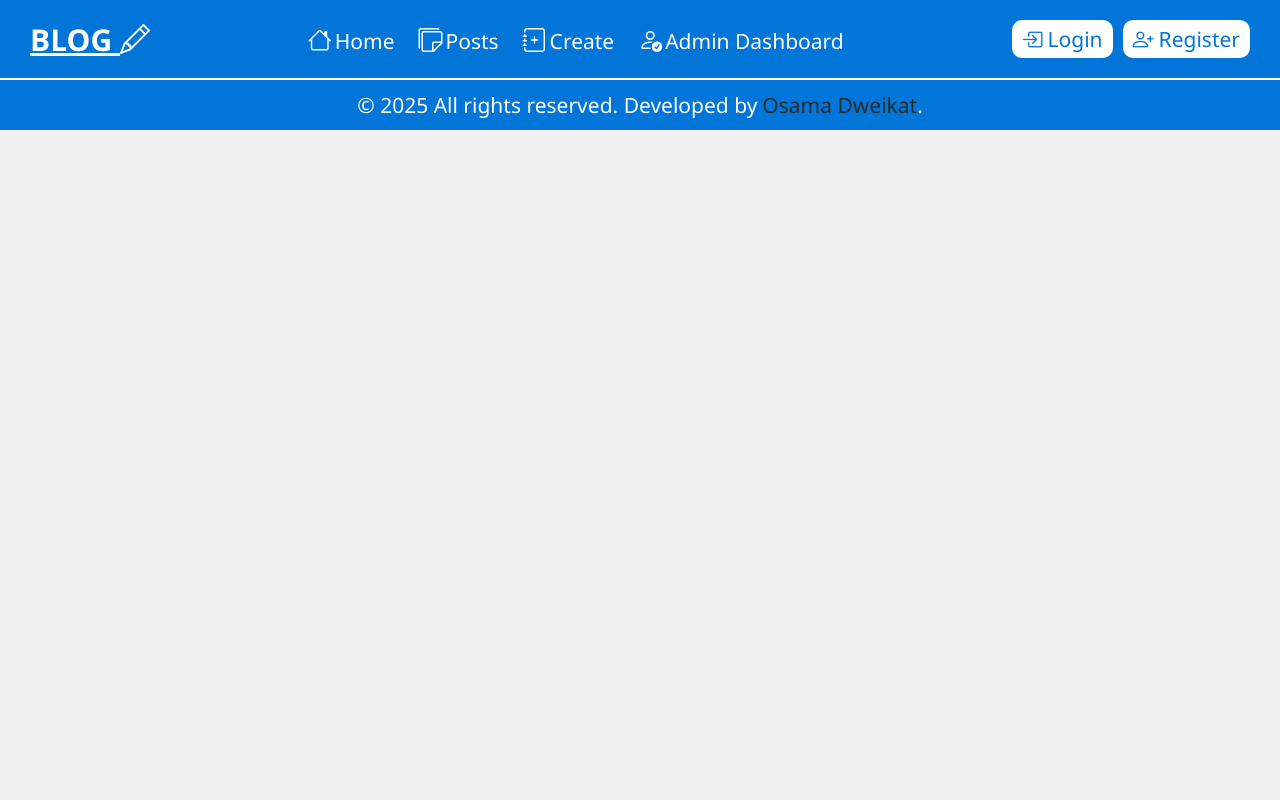
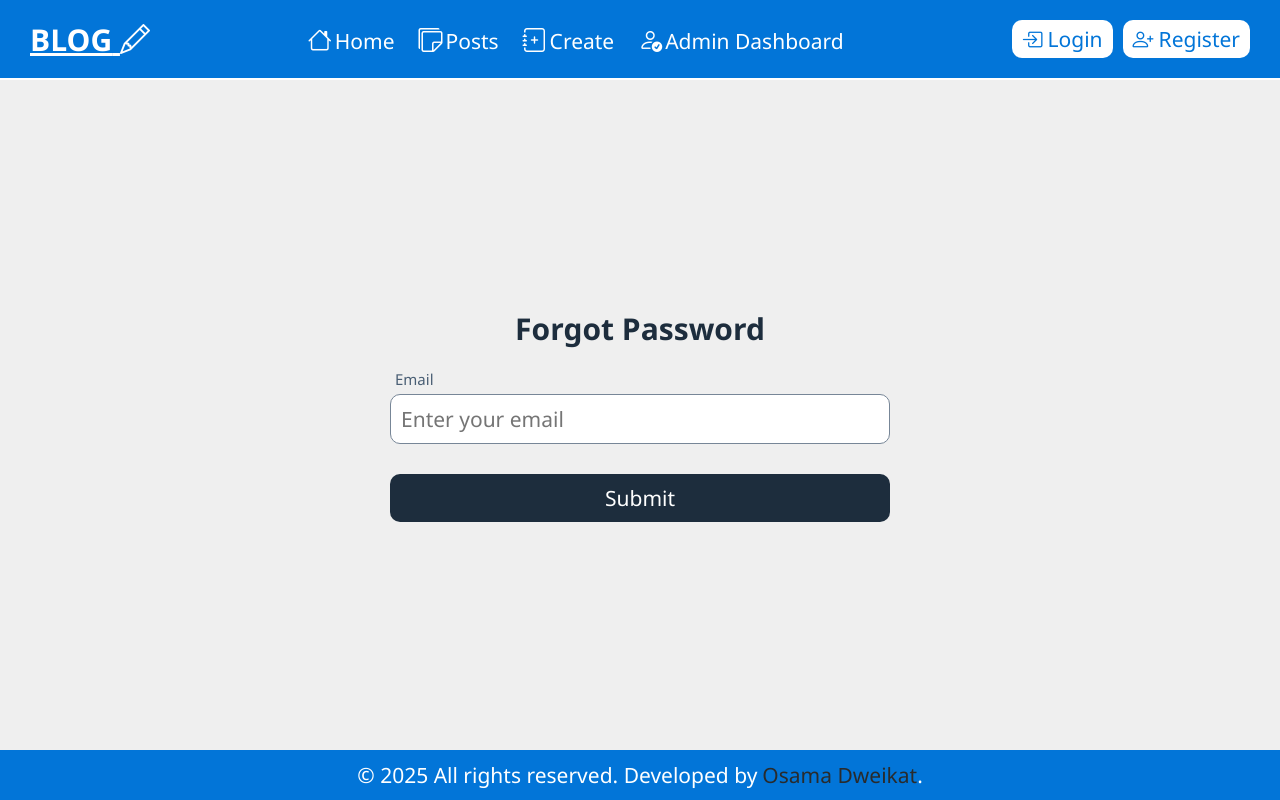
Before and after one commit to osamadweikat/Blog, a React (Create React App) app in the folder frontend/: page /forgot-password in a window 1280 px wide. Built offline with nearby package versions, Linux system fonts and the light colour scheme.

Commit message:
feat: add ForgotPassword component with form UI and basic validation

```diff
--- a/frontend/src/App.js
+++ b/frontend/src/App.js
@@ -15,6 +15,7 @@ import UsersTable from "./pages/admin/UsersTable";
 import PostsTable from "./pages/admin/PostsTable";
 import CategoriesTable from "./pages/admin/CategoriesTable";
 import CommentsTable from "./pages/admin/CommentsTable";
+import ForgotPassword from "./pages/forms/ForgotPassword";
 
 function App() {
   return (
@@ -25,6 +26,7 @@ function App() {
         <Route path="/" element={<Home />} />
         <Route path="/login" element={<Login />} />
         <Route path="/register" element={<Register />} />
+        <Route path="/forgot-password" element={<ForgotPassword />} />
         <Route path="/profile/:id" element={<Profile />} />
         <Route path="posts">
           <Route index element={<PostsPage />} />
--- /dev/null
+++ b/frontend/src/pages/forms/ForgotPassword.jsx
@@ -0,0 +1,40 @@
+import "./form.css";
+import { toast } from "react-toastify";
+import { useState } from "react";
+
+const ForgotPassword = () => {
+  const [email, setEmail] = useState("");
+
+  const formSubmitHandler = (e) => {
+    e.preventDefault();
+    if (email.trim() === "") return toast.error("Email is required");
+
+    console.log({ email });
+  };
+
+  return (
+    <section className="form-container">
+      <h1 className="form-title">Forgot Password</h1>
+      <form onSubmit={formSubmitHandler} className="form">
+        <div className="form-group">
+          <label htmlFor="email" className="form-label">
+            Email
+          </label>
+          <input
+            onChange={(e) => setEmail(e.target.value)}
+            value={email}
+            type="email"
+            id="email"
+            placeholder="Enter your email"
+            className="form-input"
+          />
+        </div>
+        <button type="submit" className="form-btn">
+          Submit
+        </button>
+      </form>
+    </section>
+  );
+};
+
+export default ForgotPassword;
```
